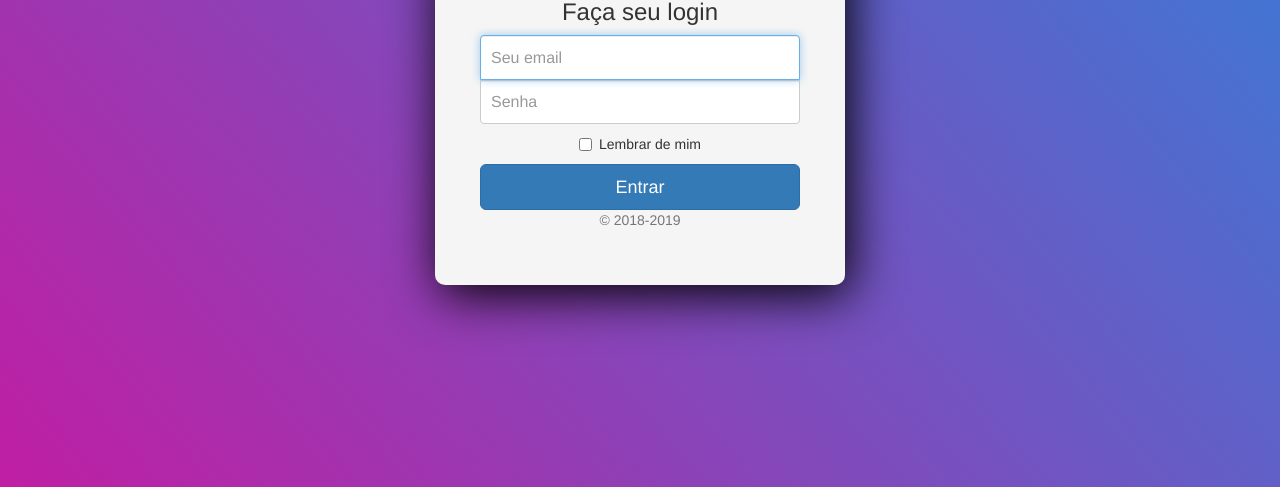
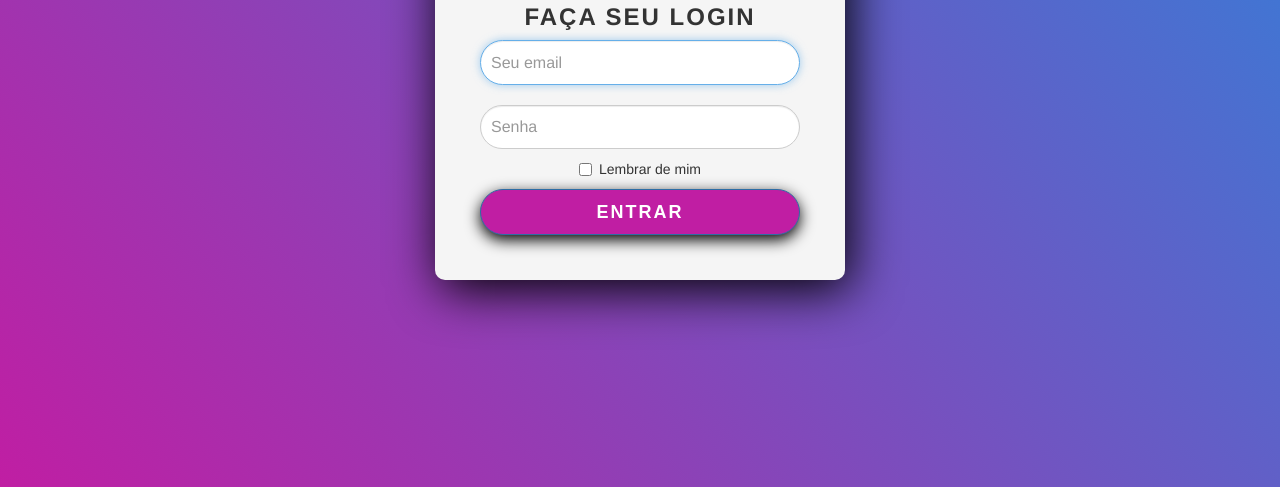
Before and after one commit to kbentes/health-track, a plain HTML site: page login.html in a window 1280 px wide. Shown: the part 313-800 px from the top of the page. Drawn offline with nearby package versions, Linux system fonts and the light colour scheme.

Commit message:
Mexendo no estilo

```diff
--- a/css/signin.css
+++ b/css/signin.css
@@ -12,6 +12,21 @@ body {
   padding-bottom: 40px;
   /* background-color: #f5f5f5; */
   background: linear-gradient(50deg,#c01ea3,#2f82da);
+}
+
+h2 {
+  font-family: 'Montserrat', sans-serif;
+  font-weight: 600 !important;
+  letter-spacing: 2px;
+}
+
+.btn {
+  border-radius: 40px !important;
+  font-family: 'Montserrat', sans-serif;
+  font-weight: 600;
+  /* font-size: 14px; */
+  letter-spacing: 2px;
+  transition: background 0.4s, color 0.4s;
 }
 
 .form-signin {
@@ -40,9 +55,23 @@ body {
   margin-bottom: -1px;
   border-bottom-right-radius: 0;
   border-bottom-left-radius: 0;
+  border-radius: 40px;
 }
 .form-signin input[type="password"] {
   margin-bottom: 10px;
   border-top-left-radius: 0;
   border-top-right-radius: 0;
+  border-radius: 40px;
 }
+
+.btn-verde {
+	background: #c01ea3;
+  box-shadow: 0px 5px 15px black;
+  transition: 0.4s, color 0.4s;
+}
+
+.btn-verde:hover {
+	background-color: #2f82da;
+	color: white;
+  box-shadow: 0px 5px 5px black;
+}
--- a/login.html
+++ b/login.html
@@ -22,9 +22,10 @@
 <body class="text-center">
     <form class="form-signin" data-aos="zoom-in" data-aos-duration="500" data-aos-anchor-placement="center-bottom">
         <img class="mb-4" src="./img/logo4.png" alt="" width="235">
-        <h1 class="h3 mb-3 font-weight-normal">Faça seu login</h1>
+        <h2 class="h3 mb-3 font-weight-normal">FAÇA SEU LOGIN</h2>
         <label for="inputEmail" class="sr-only">Seu email</label>
         <input type="email" id="inputEmail" class="form-control" placeholder="Seu email" required autofocus>
+        <br>
         <label for="inputPassword" class="sr-only">Senha</label>
         <input type="password" id="inputPassword" class="form-control" placeholder="Senha" required>
         <div class="checkbox mb-3">
@@ -32,8 +33,8 @@
                 <input type="checkbox" value="remember-me"> Lembrar de mim
             </label>
         </div>
-        <button class="btn btn-lg btn-primary btn-block" type="submit">Entrar</button>
-        <p class="mt-5 mb-3 text-muted">&copy; 2018-2019</p>
+        <button class="btn btn-lg btn-primary btn-block btn-verde" type="submit">ENTRAR</button>
+        <!-- <p class="mt-5 mb-3 text-muted">&copy; 2018-2019</p> -->
     </form>
 
     <script src="https://unpkg.com/aos@2.3.1/dist/aos.js"></script>
```
Also changed, not shown: index.html (+3 -2 lines), 1 other file.
